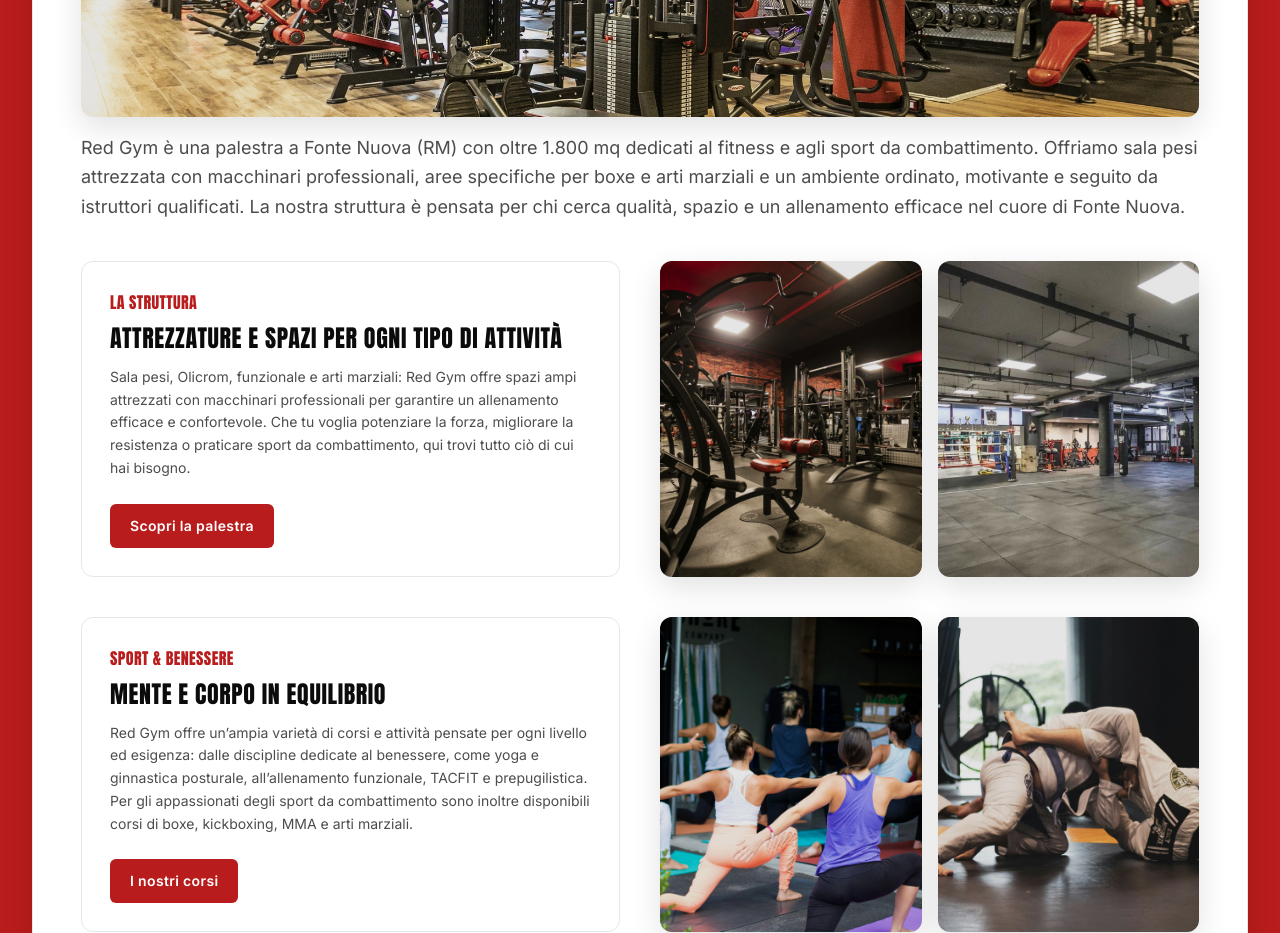
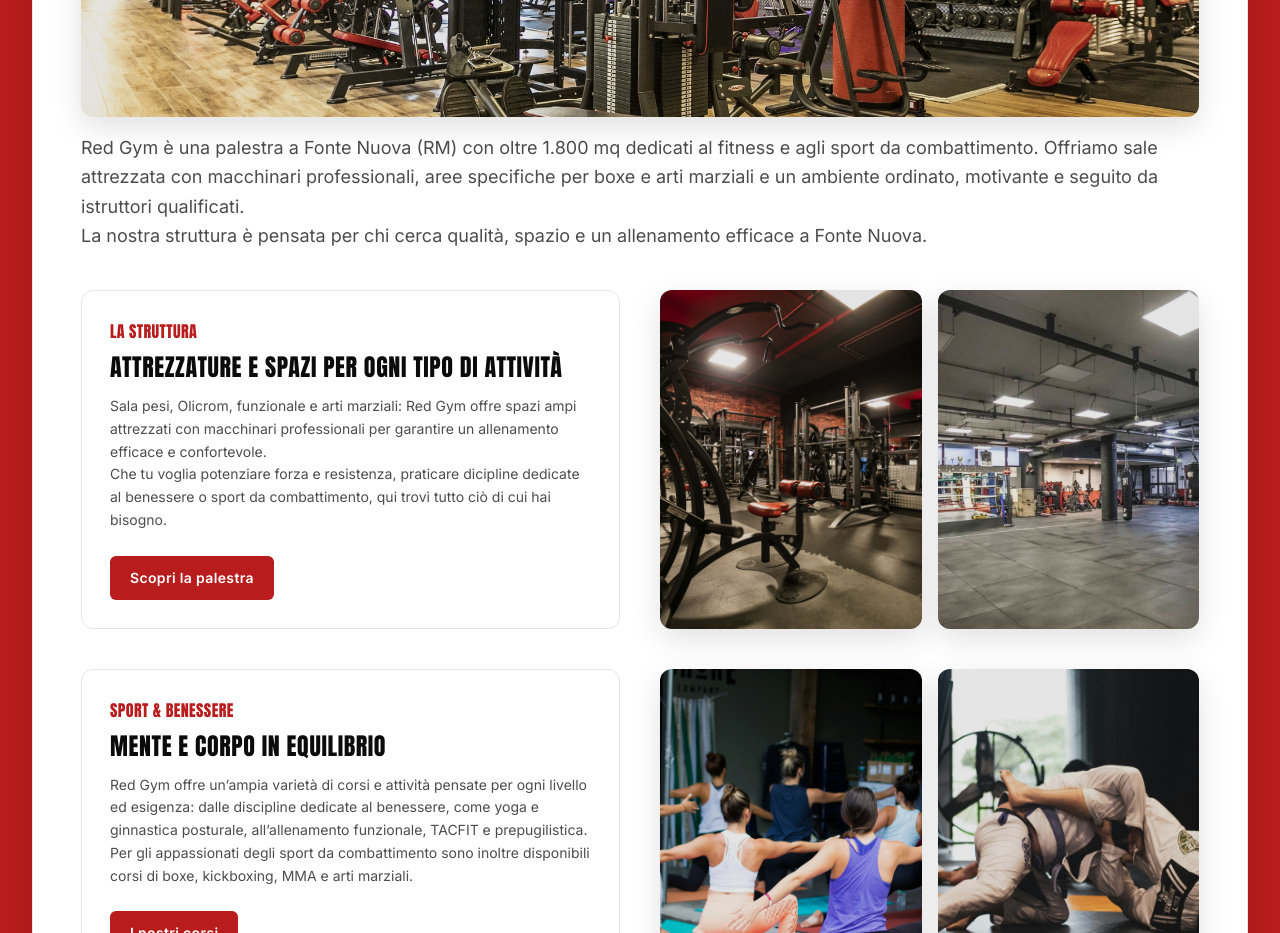
Before and after one commit to alelodato/red-gym, a Next.js app: page / in a window 1280 px wide. Shown: the part 1240-2173 px from the top of the page. Built offline with nearby package versions, Linux system fonts and the light colour scheme.

Commit message:
migliorato descrizione paragrafi introduttivi della homepage

```diff
--- a/app/page.js
+++ b/app/page.js
@@ -481,7 +481,9 @@ export default function HomePage() {
                 <div className="absolute inset-0 bg-black/10" />
               </div>
               <p className="mt-4 text-black/70 leading-relaxed text-sm sm:text-[15px] lg:text-[18px]">
-                Red Gym è una palestra a Fonte Nuova (RM) con oltre 1.800 mq dedicati al fitness e agli sport da combattimento. Offriamo sala pesi attrezzata con macchinari professionali, aree specifiche per boxe e arti marziali e un ambiente ordinato, motivante e seguito da istruttori qualificati. La nostra struttura è pensata per chi cerca qualità, spazio e un allenamento efficace nel cuore di Fonte Nuova.
+                Red Gym è una palestra a Fonte Nuova (RM) con oltre 1.800 mq dedicati al fitness e agli sport da combattimento. Offriamo sale attrezzata con macchinari professionali, aree specifiche per boxe e arti marziali e un ambiente ordinato, motivante e seguito da istruttori qualificati.
+                <br />
+                La nostra struttura è pensata per chi cerca qualità, spazio e un allenamento efficace a Fonte Nuova.
               </p>
             </div>
 
@@ -520,7 +522,9 @@ export default function HomePage() {
                     </div>
 
                     <p className="mt-5 sm:mt-3 text-black/70 leading-relaxed text-sm sm:text-[14px]">
-                      Sala pesi, Olicrom, funzionale e arti marziali: Red Gym offre spazi ampi attrezzati con macchinari professionali per garantire un allenamento efficace e confortevole. Che tu voglia potenziare la forza, migliorare la resistenza o praticare sport da combattimento, qui trovi tutto ciò di cui hai bisogno.
+                      Sala pesi, Olicrom, funzionale e arti marziali: Red Gym offre spazi ampi attrezzati con macchinari professionali per garantire un allenamento efficace e confortevole.
+                      <br />
+                      Che tu voglia potenziare forza e resistenza, praticare dicipline dedicate al benessere o sport da combattimento, qui trovi tutto ciò di cui hai bisogno.
                     </p>
                     <div className="mt-6">
                       <Button href="/about#palestra">Scopri la palestra</Button>
```
